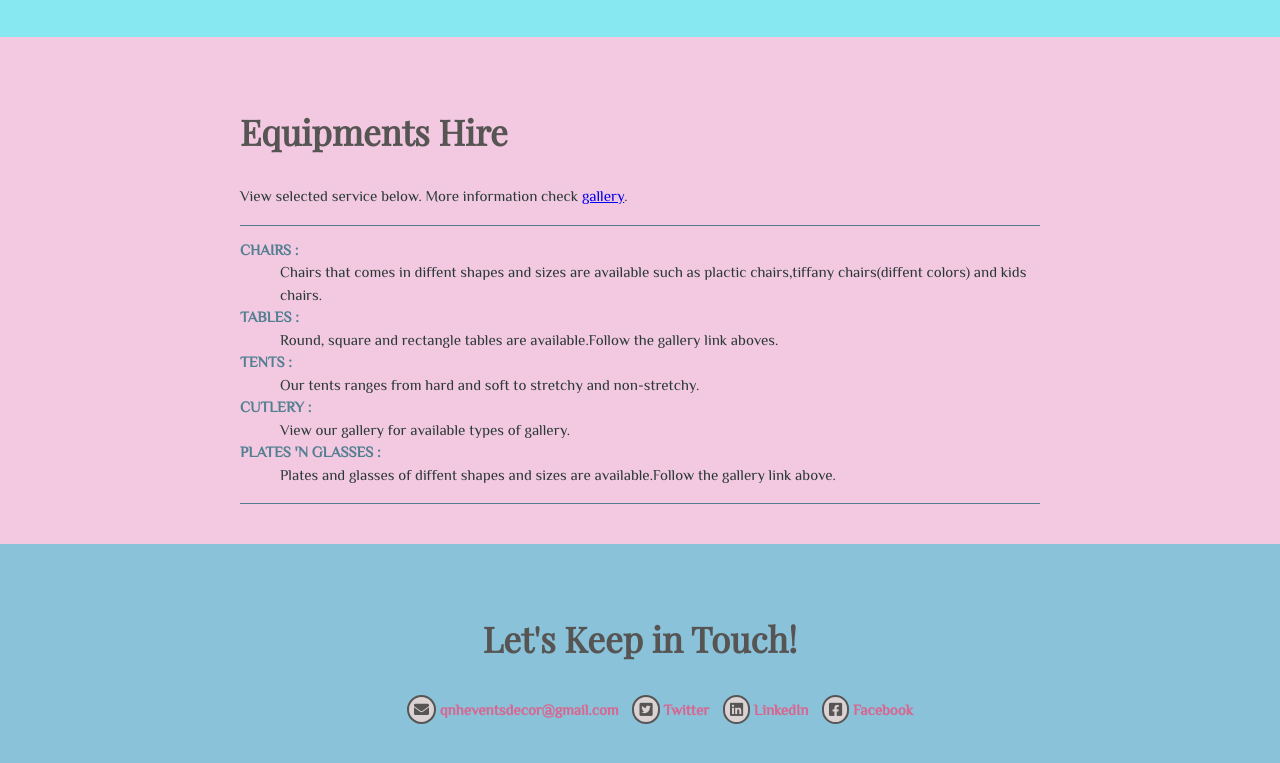
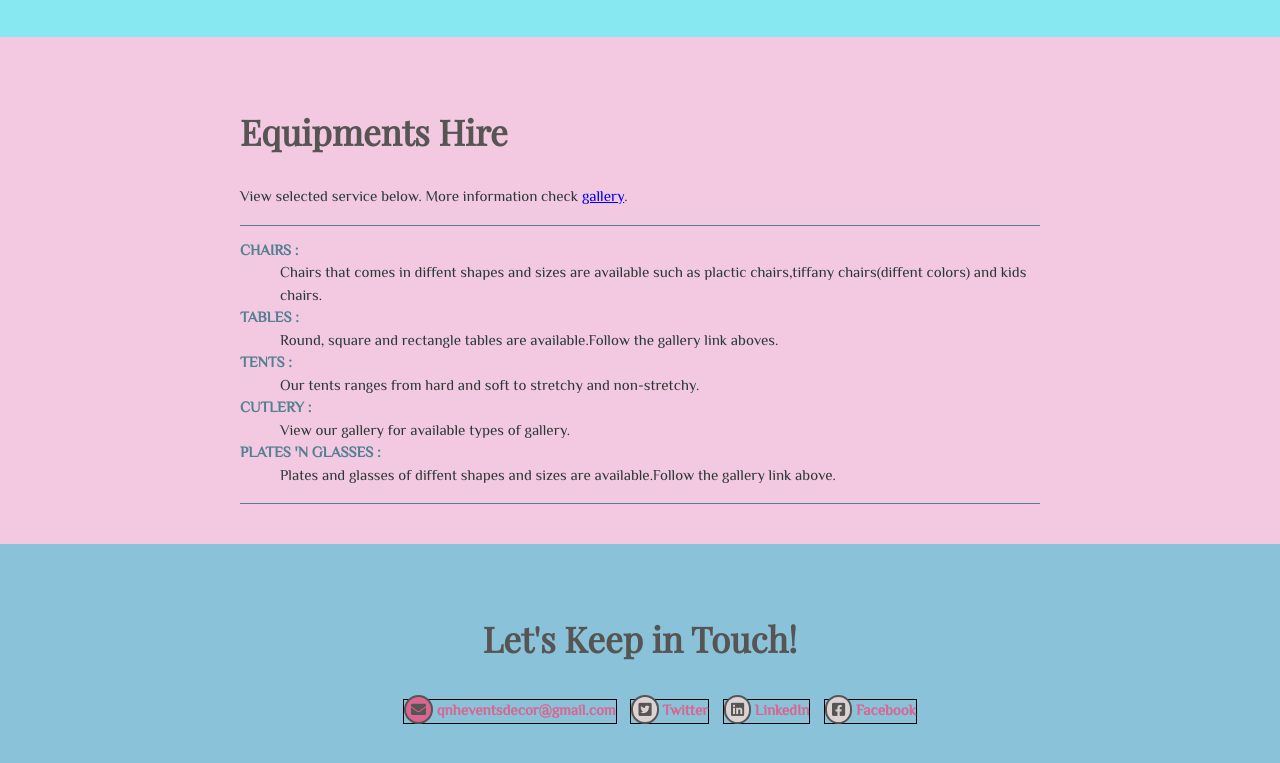
Before and after one commit to TshabalalaA/tshabalalaa.github.io, a plain HTML site: page index.html in a window 1280 px wide. In both pictures the pointer is over the icon 421 px from the left and 3775 px from the top of the page. Shown: the part 3066-3829 px from the top of the page. Drawn offline with nearby package versions, Linux system fonts and the light colour scheme.

Commit message:
Update styles.css

```diff
--- a/css/styles.css
+++ b/css/styles.css
@@ -314,6 +314,7 @@ footer ul{
 footer li{
   display:inline;
   margin:5px;
+  border: 1px solid black;
 }
 
 footer a{
@@ -333,6 +334,11 @@ i{
   background-color: rgb(219, 211, 211);
 }
 
+i:hover{
+  background-color: #D96690;
+}
+
+
 @media screen  and (min-width:460px){
   nav li{
     display: inline;
```
